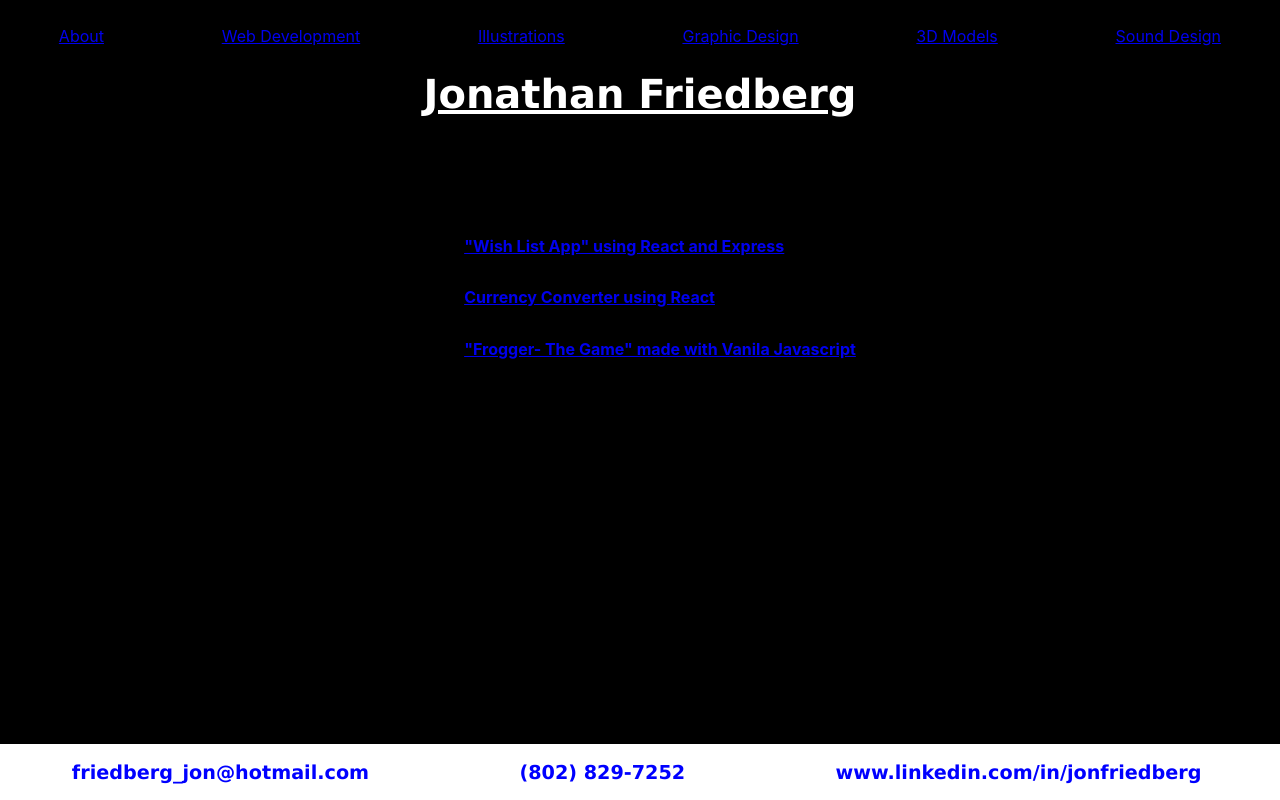
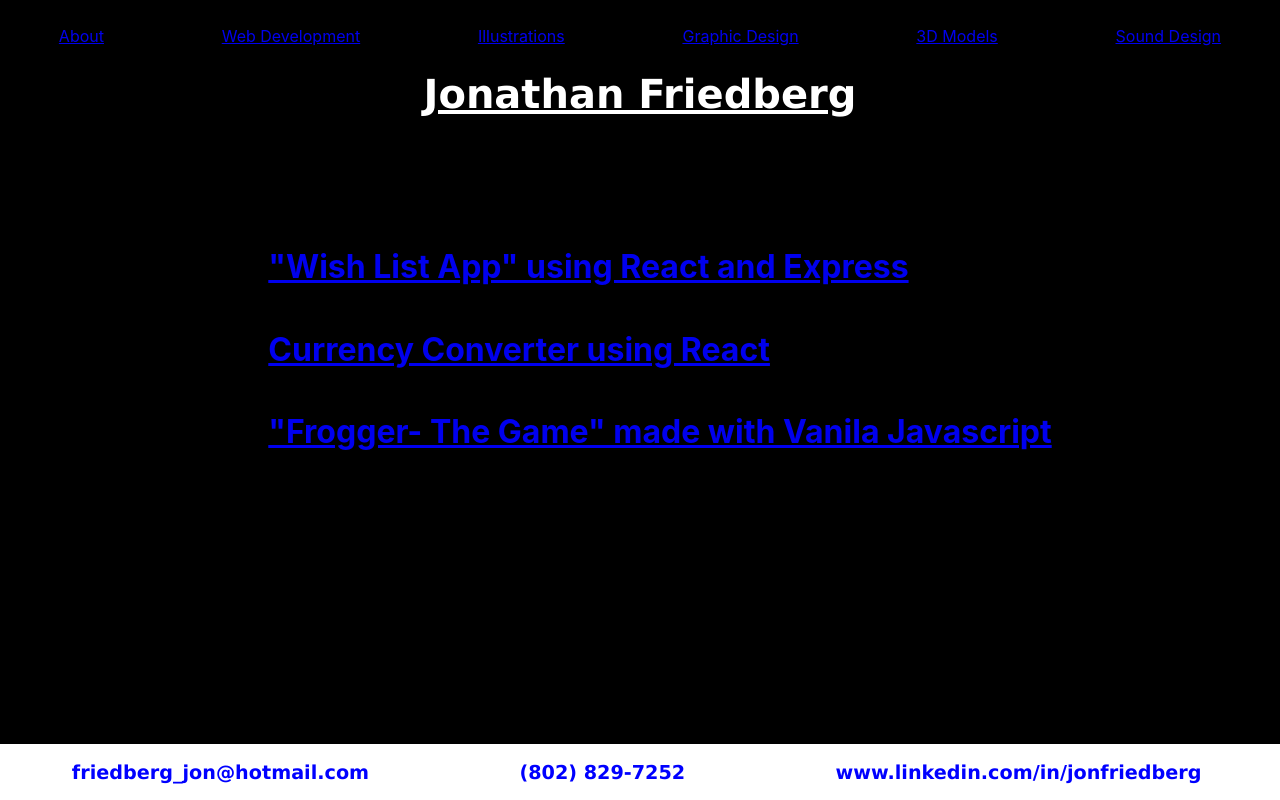
Before and after one commit to jonfriedberg123/home, a React (Create React App) app: page /web_development in a window 1280 px wide. Built offline with nearby package versions, Linux system fonts and the light colour scheme.

Commit message:
font size on web dev links increased

```diff
--- a/src/Style.css
+++ b/src/Style.css
@@ -136,6 +136,7 @@ padding-top:2%;
   margin-top: 3%;
   display: flex;
   font-weight:bold;
+  font-size:2em
 }
 
 
@@ -144,6 +145,7 @@ padding-top:2%;
   margin-top: 3%;
   display: flex;
   font-weight:bold;
+  font-size:2em
 }
 
 .LinkThree {
@@ -151,6 +153,7 @@ padding-top:2%;
   margin-top: 3%;
   display: flex;
   font-weight:bold;
+  font-size:2em
 }
 
 .footer{
```
